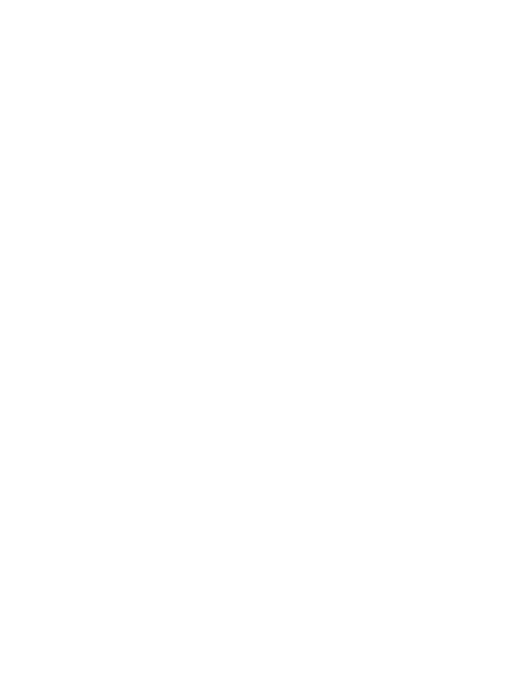
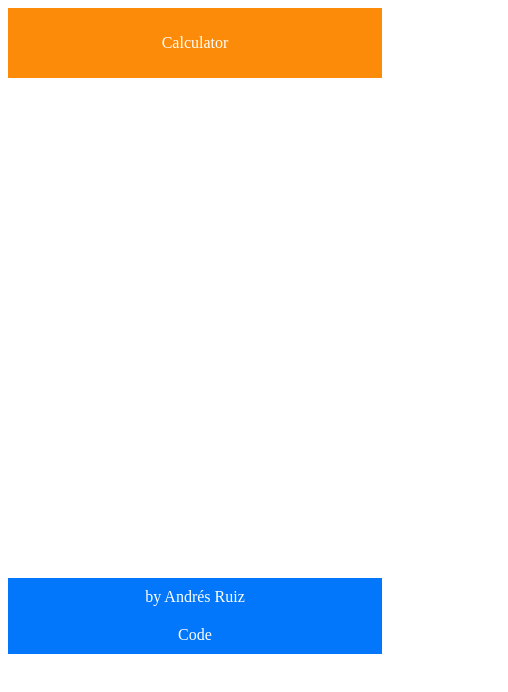
Before and after one commit to Andrsrz/calculator, a plain HTML site: page index.html in a window 390 px wide. Shown: the whole page, 508 px wide, since content can reach past the window. Drawn offline with Linux system fonts and the light colour scheme.

Commit message:
Add Style

```diff
--- a/index.html
+++ b/index.html
@@ -10,13 +10,14 @@
 	</head>
 	<body>
 		<header class="header">
-
+			<li><a href="https://andrsrz.github.io/calculator/">Calculator</a></li>
 		</header>
 		<div class="calculatorContainer">
-
+			<div class="grid" id="grid"><!-- HERE GOES THE GRID --></div>
 		</div>
 		<footer class="footer">
-
+			<li><a href="https://andrsrz.github.io/">by Andr&eacute;s Ruiz</a></li>
+			<li><a href="https://github.com/Andrsrz/calculator">Code</a></li>
 		</footer>
 		<script type="text/javascript" src="js/calculator.js"></script>
 	</body>
--- a/style/style.css
+++ b/style/style.css
@@ -1,3 +1,79 @@
 body {
+  font-family: ;
+}
 
+.header {
+  display: flex;
+  flex-flow: row wrap;
+  justify-content: flex-end;
+  list-style: none;
+  margin: 0;
+  background: #FC8B0A;
 }
+
+.header a {
+  text-decoration: none;
+  display: block;
+  padding: 1em;
+  color: white;
+}
+
+.header a:hover {
+  background: #D87606;
+}
+
+.calculatorContainer {
+  display: grid;
+  align-items: center;
+  justify-items: center;
+}
+
+.grid {
+  display: grid;
+  height: 500px;
+  width: 500px;
+}
+
+.cell {
+  background-color: white;
+}
+
+.footer {
+  display: flex;
+  flex-flow: row wrap;
+  justify-content: flex-end;
+  list-style: none;
+  margin: 0;
+  background: #0277FC;
+}
+
+.footer a {
+  text-decoration: none;
+  display: block;
+  padding: 1em;
+  color: white;
+}
+
+.footer a:hover {
+  background: #0868D6
+}
+
+@media all and (max-width: 800px) {
+  .header, .footer {
+	justify-content: space-around;
+  }
+}
+
+@media all and (max-width: 600px) {
+  .header, .footer {
+	flex-flow: column wrap;
+	padding: 0;
+  }
+  .header, a, .footer a {
+	text-align: center;
+	padding: 10px;
+  }
+  .header, li:last-of-type a, .footer li:last-of-type a {
+	border-bottom: none;
+  }
+}
```
